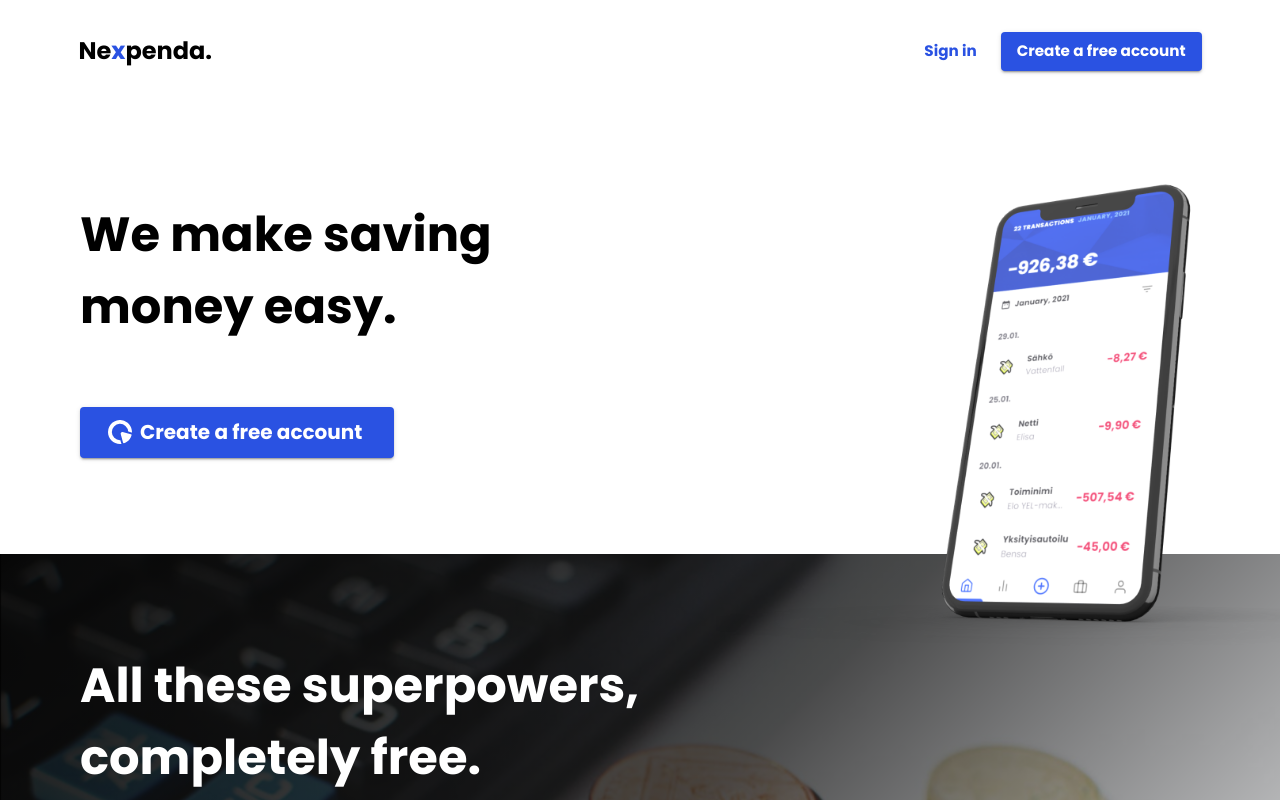
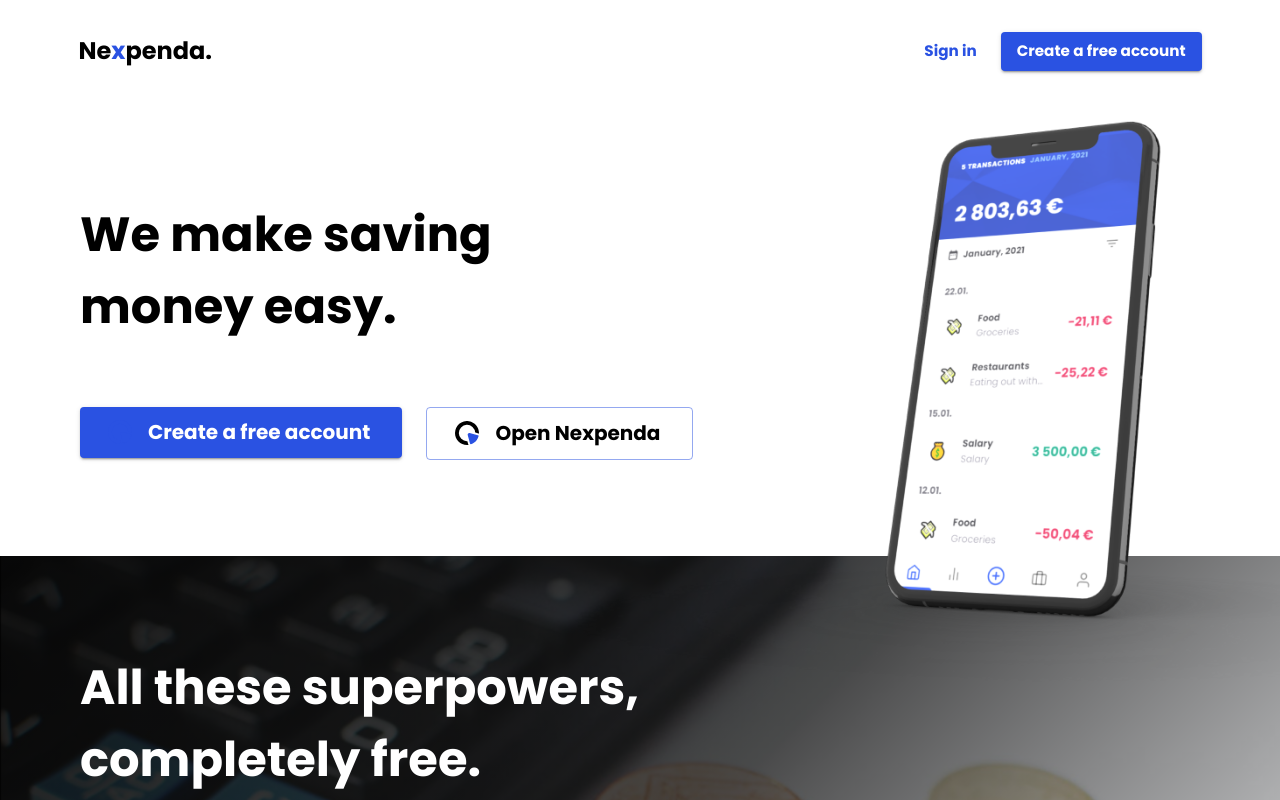
Before and after one commit to Jussinevavuori/nexpenda-site, a Next.js app: page / in a window 1280 px wide. Shown: the top 800 px of the page. Built offline with nearby package versions, Linux system fonts and the light colour scheme.

Commit message:
Improved layout

```diff
--- a/package.json
+++ b/package.json
@@ -19,6 +19,7 @@
     "@types/react-dom": "^17.0.0",
     "chalk": "^4.1.0",
     "classnames": "^2.2.6",
+    "framer-motion": "^3.2.1",
     "fs-extra": "^9.1.0",
     "next": "10.0.5",
     "react": "17.0.1",
--- a/pages/index.tsx
+++ b/pages/index.tsx
@@ -1,8 +1,11 @@
 import styles from "../styles/pages/Home.module.scss";
 import Head from 'next/head'
 import Image from "next/image"
-import React from 'react'
+import cx from "classnames"
+import React, { useEffect, useState } from 'react'
 import NexpendaLogoIconWhiteSvg from "../public/logos/logo_icon_white.svg"
+import NexpendaLogoIconColoredSvg from "../public/logos/logo_icon_colored.svg"
+import { motion, Variants } from "framer-motion"
 import { Header } from "../components/Header/Header"
 import { Type } from '../components/Type/Type'
 import { Button, SvgIcon } from "@material-ui/core";
@@ -17,6 +20,15 @@
 import { Logo } from "../components/Logo/Logo";
 
 export default function Home() {
+
+	const [mockupImageLoaded, setMockupImageLoaded] = useState(false)
+	useEffect(() => {
+		const timeout = setTimeout(() => { setMockupImageLoaded(true) }, 1000)
+		return () => window.clearTimeout(timeout)
+	}, [setMockupImageLoaded])
+
+	// useEffect(() => { window.scrollTo({ top: 0, behavior: "auto" }) }, [])
+
 	return (
 		<div >
 			<Head>
@@ -30,18 +42,25 @@
 					<section className={styles.hero}>
 						<div className={styles.sectionContent}>
 							<div className={styles.heroRight}>
-								<div className={styles.heroImage}>
+								<motion.div
+									className={styles.heroImage}
+									variants={mockupImageVariants}
+									initial="hide"
+									animate={mockupImageLoaded ? "show" : "hide"}
+								>
 									<Image
 										src="/images/mobile-mockup.png"
 										alt="Mobile mockup"
 										layout="fill"
+										onLoad={() => { setMockupImageLoaded(true) }}
 									/>
-								</div>
+								</motion.div>
 							</div>
 							<div className={styles.heroLeft}>
 								<Type component="h1" color="black" variant="bold" size="xxxl">
 									{`We make saving money easy.`}
 								</Type>
+								<div className={styles.ctas}>
 									<a href="https://app.nexpenda.com/register" target="blank" rel="noreferrer noopener">
 										<Button
 											className={styles.ctaButton}
@@ -56,6 +75,21 @@
 											{`Create a free account`}
 										</Button>
 									</a>
+									<a href="https://app.nexpenda.com" target="blank" rel="noreferrer noopener">
+										<Button
+											className={cx(styles.ctaButton, styles.secondary)}
+											variant="outlined"
+											color="primary"
+											startIcon={
+												<SvgIcon>
+													<NexpendaLogoIconColoredSvg />
+												</SvgIcon>
+											}
+										>
+											{`Open Nexpenda`}
+										</Button>
+									</a>
+								</div>
 							</div>
 						</div>
 					</section>
@@ -167,8 +201,8 @@
 										<Type component="p">
 											{`
 												If you can make it a habit to log your incomes
-												and expenses, we promise to do the rest. This way
-												you can see the real way
+												and expenses, we promise to do the rest and
+												provide you with real and helpful tools and info!
 											`}
 										</Type>
 									</div>
@@ -216,7 +250,7 @@
 										color="primary"
 										startIcon={
 											<SvgIcon>
-												<NexpendaLogoIconWhiteSvg />
+												<NexpendaLogoIconColoredSvg />
 											</SvgIcon>
 										}
 									>
@@ -265,3 +299,20 @@
 		</div>
 	)
 }
+
+const mockupImageVariants: Variants = {
+	hide: {
+		scale: 0,
+		rotate: 720,
+		transition: {
+			duration: 1,
+		}
+	},
+	show: {
+		scale: 1,
+		rotate: 0,
+		transition: {
+			duration: 1,
+		}
+	}
+}
--- a/styles/main.scss
+++ b/styles/main.scss
@@ -311,7 +311,7 @@
   }
 }
 
-@mixin min-width($mw) {
+@mixin wider-than($mw) {
   @media (min-width: $mw) {
     @content;
   }
--- a/styles/pages/Home.module.scss
+++ b/styles/pages/Home.module.scss
@@ -18,33 +18,59 @@
     }
     & > section.hero {
       & > .sectionContent {
+        padding-top: 0;
+        @include wider-than(800px) {
+          padding-top: $spacing-24;
+        }
         & > .heroLeft {
-          max-width: 420px;
           & > h1 {
+            max-width: 420px;
             margin-bottom: $spacing-16;
           }
-        }
-        & > .heroRight {
-          position: static;
-          transform: translateY(-80px);
-          & > .heroImage {
-            height: 400px;
-            width: 100%;
-            & img {
-              object-fit: cover;
+          & .ctas {
+            display: grid;
+            grid-template-columns: auto;
+            grid-template-rows: auto auto;
+            gap: $spacing-6;
+            @include lg {
+              width: fit-content;
+              grid-template-columns: auto auto;
+              grid-template-rows: auto;
+            }
+            & .secondary {
+              color: black;
             }
           }
-          @include md {
+        }
+        & .heroRight {
+          position: static;
+          transform: translate(-40px, 0);
+          & .heroImage {
+            margin: -20px 0;
+            height: clamp(400px, 70vw, 600px);
+            width: 100%;
+            transition: transform 200ms;
+            & img {
+              object-fit: contain;
+            }
+          }
+          @include wider-than(800px) {
             transform: unset;
             position: absolute;
             z-index: 50;
             top: 0;
             right: 0;
             margin-top: -50px;
-            margin-right: -200px;
+            margin-right: -100px;
             & > .heroImage {
-              height: 700px;
-              width: 700px;
+              height: 800px;
+              width: 740px;
+              transform: scale(1.1) translateY(-90px);
+            }
+          }
+          @include lg {
+            & > .heroImage {
+              transform: scale(1.05) translateY(-60px) !important;
             }
           }
         }
@@ -57,6 +83,7 @@
         & > .content {
           & > h2 {
             max-width: 600px;
+            margin-bottom: $spacing-8;
           }
           & ul {
             padding-top: $spacing-8;
@@ -155,11 +182,11 @@
       }
     }
     & section.how {
+      background: $blue-100;
+      @include md {
+        background: none;
+      }
       & > .sectionContent {
-        background: $blue-100;
-        @include md {
-          background: none;
-        }
         &::after {
           content: "";
           display: block;
@@ -253,9 +280,6 @@
       & .ctaButton {
         background: white;
         color: black;
-        & svg * {
-          fill: black;
-        }
       }
     }
     & footer {
@@ -292,6 +316,9 @@
             grid-template-columns: auto 1fr;
             grid-template-rows: auto;
           }
+          @include md {
+            margin-left: auto;
+          }
           gap: $spacing-4;
         }
       }
@@ -302,6 +329,7 @@
     & svg {
       height: $spacing-6;
       width: $spacing-6;
+      margin-right: $spacing-2;
     }
     & * {
       font-size: $text-lg;
```
Also changed, not shown: public/images/mobile-mockup.png, 1 other file (tests, documents, lock files or other folders). Lines whose indentation alone changed are shown as unchanged.
